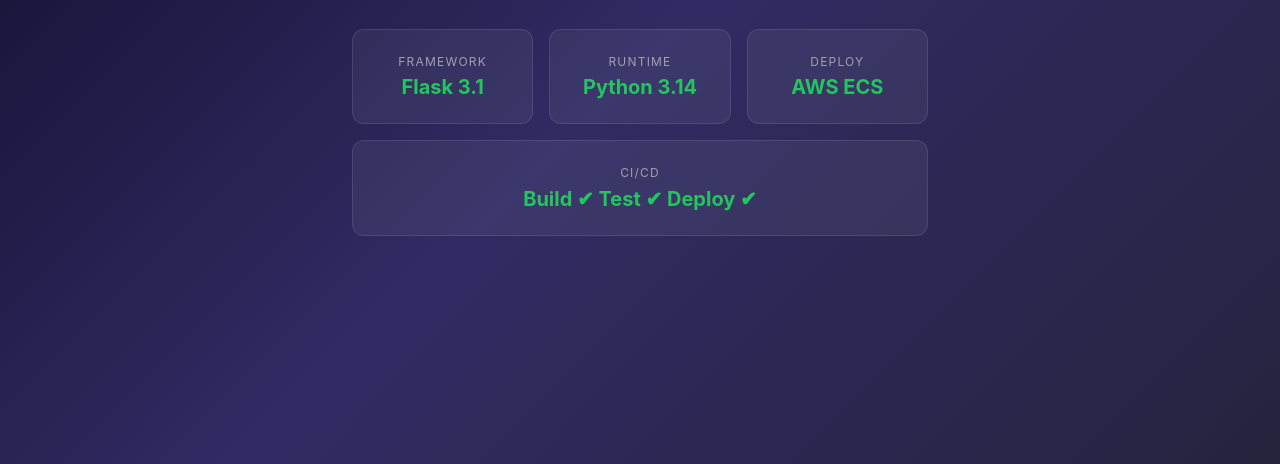
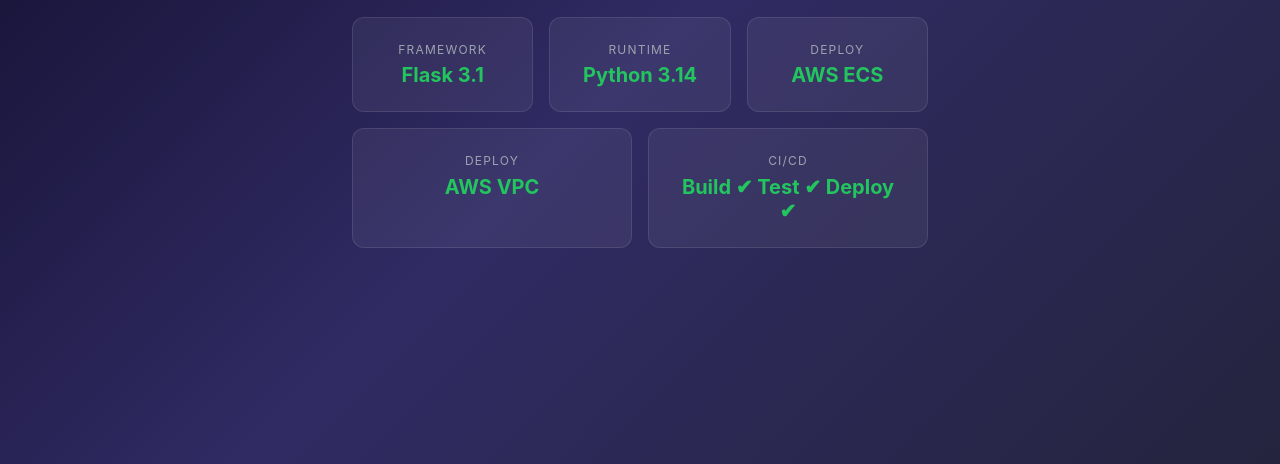
Before and after one commit to RiyaRai01/github-action-zero-to-hero, a plain HTML site: page templates/index.html in a window 1280 px wide. Shown: the part 336-800 px from the top of the page. Drawn offline with Linux system fonts and the light colour scheme.

Commit message:
added changes in template/index.html file

```diff
--- a/templates/index.html
+++ b/templates/index.html
@@ -84,6 +84,10 @@
                 <strong>AWS ECS</strong>
             </div>
             <div class="card">
+                <span>Deploy</span>
+                <strong>AWS VPC</strong>
+            </div>
+            <div class="card">
                 <span>CI/CD</span>
                 <strong>Build ✔ Test ✔ Deploy ✔</strong>
             </div>
```
